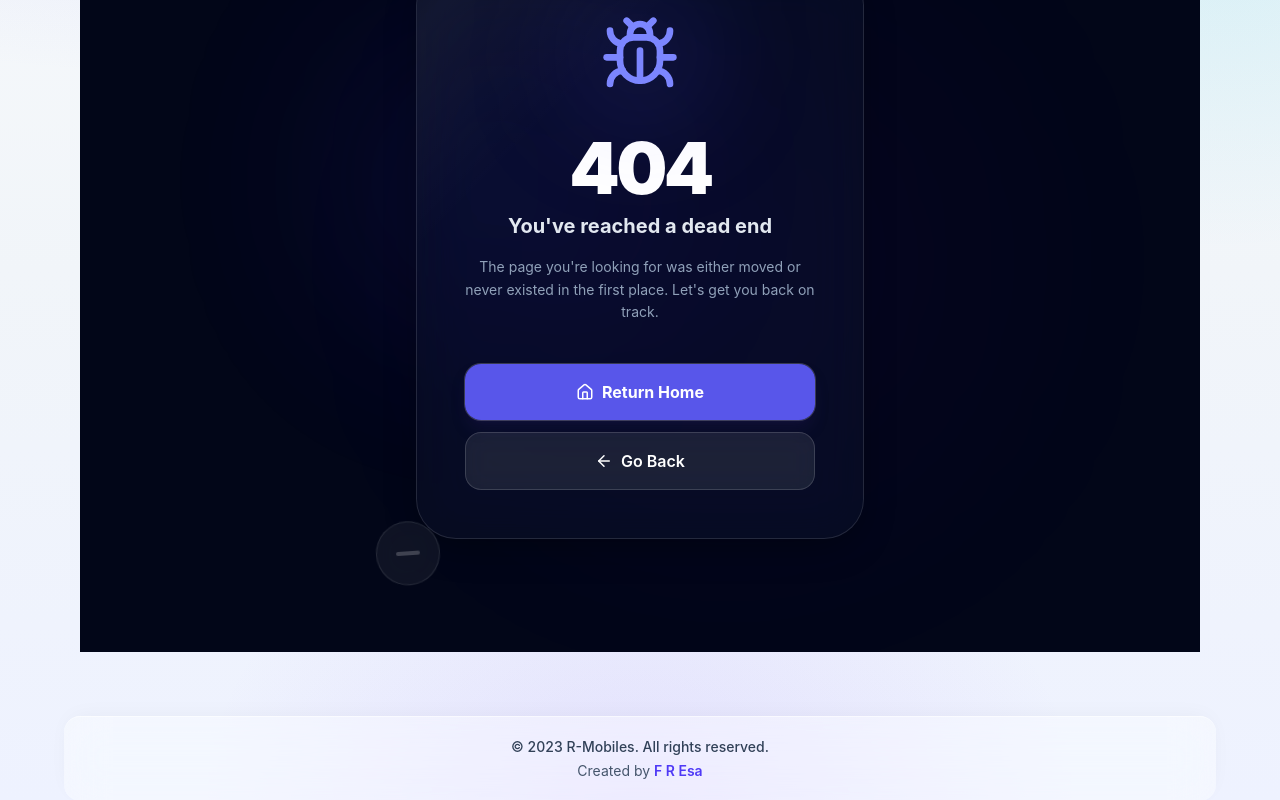
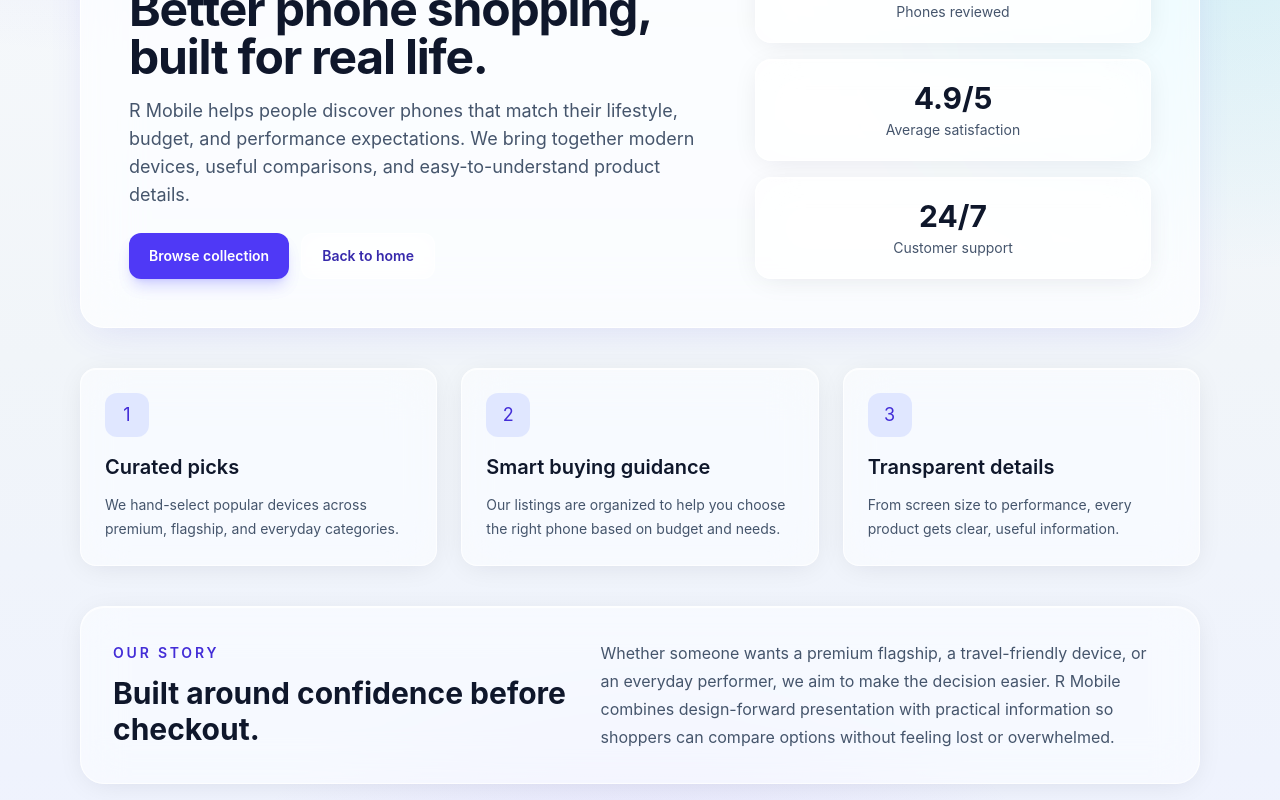
Before and after one commit to pally0091/r_mobile, a React (Vite) app: page /about in a window 1280 px wide. Shown: the part 260-1060 px from the top of the page. Built offline with nearby package versions, Linux system fonts and the light colour scheme.

Commit message:
feat: add About page component and integrate it into routing

```diff
--- /dev/null
+++ b/src/pages/About.jsx
@@ -0,0 +1,140 @@
+import { motion as M } from "framer-motion";
+import { Link } from "react-router-dom";
+
+const easeClean = [0.22, 1, 0.36, 1];
+
+const highlights = [
+  {
+    title: "Curated picks",
+    text: "We hand-select popular devices across premium, flagship, and everyday categories.",
+  },
+  {
+    title: "Smart buying guidance",
+    text: "Our listings are organized to help you choose the right phone based on budget and needs.",
+  },
+  {
+    title: "Transparent details",
+    text: "From screen size to performance, every product gets clear, useful information.",
+  },
+];
+
+const stats = [
+  { value: "2500+", label: "Phones reviewed" },
+  { value: "4.9/5", label: "Average satisfaction" },
+  { value: "24/7", label: "Customer support" },
+];
+
+const About = () => {
+  return (
+    <div className="py-6 sm:py-10">
+      <div className="mx-auto max-w-6xl">
+        <M.section
+          initial={{ opacity: 0, y: 18 }}
+          animate={{ opacity: 1, y: 0 }}
+          transition={{ duration: 0.55, ease: easeClean }}
+          className="glass-surface-strong overflow-hidden rounded-3xl p-8 sm:p-12"
+        >
+          <div className="grid gap-8 lg:grid-cols-[1.2fr_0.8fr] lg:items-center">
+            <div>
+              <span className="inline-flex items-center rounded-full border border-violet-200/80 bg-violet-50/80 px-3 py-1 text-xs font-semibold text-violet-800 backdrop-blur-sm">
+                About R Mobile
+              </span>
+              <h1 className="mt-4 text-4xl font-bold tracking-tight text-slate-900 sm:text-5xl">
+                Better phone shopping, built for real life.
+              </h1>
+              <p className="mt-4 max-w-xl text-base text-slate-600 sm:text-lg">
+                R Mobile helps people discover phones that match their
+                lifestyle, budget, and performance expectations. We bring
+                together modern devices, useful comparisons, and
+                easy-to-understand product details.
+              </p>
+              <div className="mt-6 flex flex-col gap-3 sm:flex-row">
+                <Link
+                  to="/phones"
+                  className="inline-flex items-center justify-center rounded-xl bg-indigo-600 px-5 py-3 text-sm font-semibold text-white shadow-lg shadow-indigo-500/25 transition-all hover:bg-indigo-700"
+                >
+                  Browse collection
+                </Link>
+                <Link
+                  to="/"
+                  className="glass-chip inline-flex items-center justify-center rounded-xl px-5 py-3 text-sm font-semibold text-indigo-800 transition-colors hover:bg-white/60"
+                >
+                  Back to home
+                </Link>
+              </div>
+            </div>
+
+            <div className="grid gap-4 sm:grid-cols-3 lg:grid-cols-1">
+              {stats.map((stat) => (
+                <div
+                  key={stat.label}
+                  className="glass-surface rounded-2xl p-5 text-center"
+                >
+                  <p className="text-3xl font-bold text-slate-900">
+                    {stat.value}
+                  </p>
+                  <p className="mt-1 text-sm text-slate-600">{stat.label}</p>
+                </div>
+              ))}
+            </div>
+          </div>
+        </M.section>
+
+        <section className="mt-10 grid gap-6 lg:grid-cols-3">
+          {highlights.map((item, index) => (
+            <M.article
+              key={item.title}
+              initial={{ opacity: 0, y: 16 }}
+              whileInView={{ opacity: 1, y: 0 }}
+              viewport={{ once: true, amount: 0.2 }}
+              transition={{
+                duration: 0.45,
+                delay: index * 0.08,
+                ease: easeClean,
+              }}
+              className="glass-surface rounded-2xl p-6"
+            >
+              <div className="mb-4 inline-flex h-11 w-11 items-center justify-center rounded-xl bg-indigo-100 text-lg text-indigo-700">
+                {index + 1}
+              </div>
+              <h2 className="text-xl font-semibold text-slate-900">
+                {item.title}
+              </h2>
+              <p className="mt-3 text-sm leading-6 text-slate-600">
+                {item.text}
+              </p>
+            </M.article>
+          ))}
+        </section>
+
+        <M.section
+          initial={{ opacity: 0, y: 18 }}
+          whileInView={{ opacity: 1, y: 0 }}
+          viewport={{ once: true, amount: 0.2 }}
+          transition={{ duration: 0.5, ease: easeClean }}
+          className="glass-surface mt-10 rounded-3xl p-6 sm:p-8"
+        >
+          <div className="grid gap-6 lg:grid-cols-[0.9fr_1.1fr] lg:items-center">
+            <div>
+              <p className="text-sm font-semibold uppercase tracking-[0.2em] text-indigo-700">
+                Our story
+              </p>
+              <h2 className="mt-3 text-3xl font-bold text-slate-900">
+                Built around confidence before checkout.
+              </h2>
+            </div>
+            <p className="text-base leading-7 text-slate-600">
+              Whether someone wants a premium flagship, a travel-friendly
+              device, or an everyday performer, we aim to make the decision
+              easier. R Mobile combines design-forward presentation with
+              practical information so shoppers can compare options without
+              feeling lost or overwhelmed.
+            </p>
+          </div>
+        </M.section>
+      </div>
+    </div>
+  );
+};
+
+export default About;
```
Also changed, not shown: src/App.jsx (+6 -3 lines).
